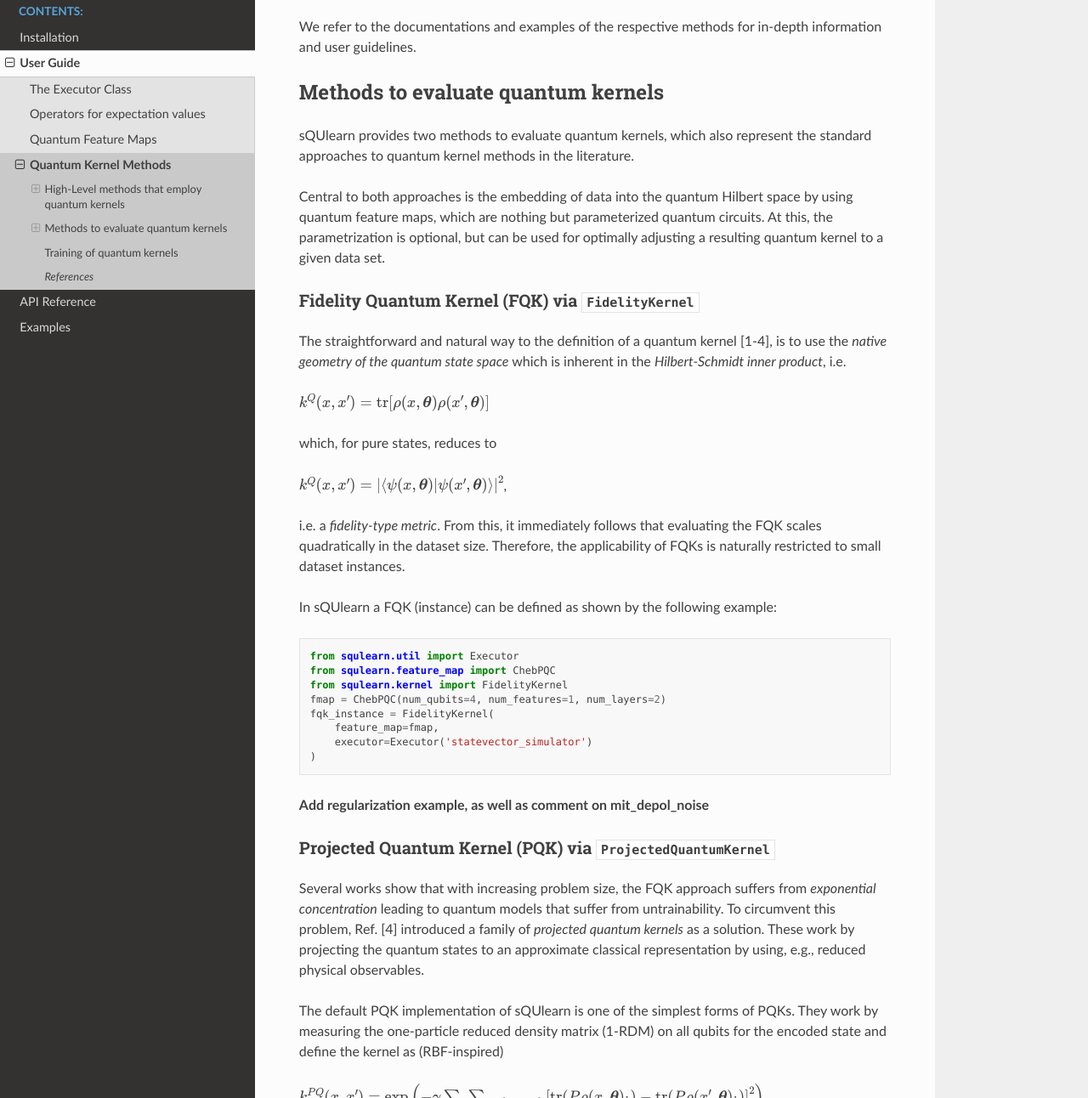
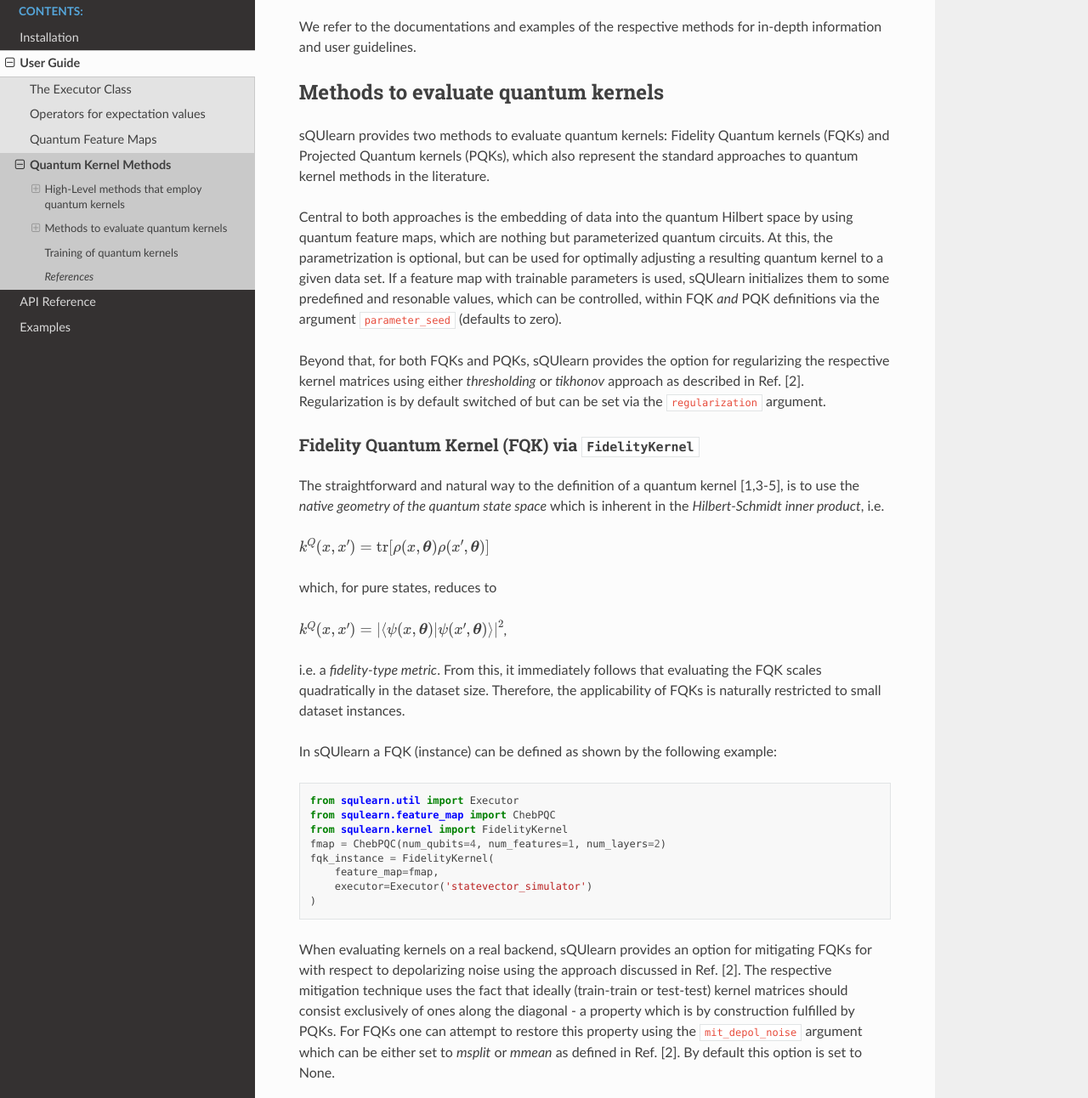
Before and after one commit to sQUlearn/squlearn, a Sphinx documentation site: the page built from docs/user_guide/kernel_methods.rst, in a window 1280 px wide and 1400 px high, scrolled down 1972 px, cut to the strip 108-1400 px from the top of the window. Shown: the whole strip at 85% size. Built offline with Sphinx 7.4.7 and the Read the Docs theme 2.0.0, drawn with Linux system fonts in a browser that asks for light colours; some of the changed text lies outside the part shown.

Commit message:
finalized quantum kernel user guide

```diff
--- a/docs/user_guide/kernel_methods.rst
+++ b/docs/user_guide/kernel_methods.rst
@@ -101,20 +101,28 @@ and user guidelines.
 
 Methods to evaluate quantum kernels
 -----------------------------------
-sQUlearn provides two methods to evaluate quantum kernels, which also represent the
-standard approaches to quantum kernel methods in the literature.
+sQUlearn provides two methods to evaluate quantum kernels: Fidelity Quantum kernels (FQKs) and
+Projected Quantum kernels (PQKs), which also represent the standard approaches to quantum kernel
+methods in the literature.
 
 Central to both approaches is the embedding of data into the quantum Hilbert space by using
 quantum feature maps, which are nothing but parameterized quantum circuits. At this, the
 parametrization is optional, but can be used for optimally adjusting a resulting quantum kernel
-to a given data set.
+to a given data set. If a feature map with trainable parameters is used, sQUlearn initializes
+them to some predefined and resonable values, which can be controlled, within FQK *and* PQK
+definitions via the argument :code:`parameter_seed` (defaults to zero).
+
+Beyond that, for both FQKs and PQKs, sQUlearn provides the option for regularizing the respective
+kernel matrices using either *thresholding* or *tikhonov* approach as described in Ref. [2].
+Regularization is by default switched of but can be set via the :code:`regularization`
+argument.
 
 .. currentmodule:: squlearn.kernel.matrix
 
 Fidelity Quantum Kernel (FQK) via :class:`FidelityKernel`
 #########################################################
 
-The straightforward and natural way to the definition of a quantum kernel [1-4], is to use the
+The straightforward and natural way to the definition of a quantum kernel [1,3-5], is to use the
 *native geometry of the quantum state space* which is inherent in the *Hilbert-Schmidt inner product*,
 i.e.
 
@@ -141,7 +149,14 @@ In sQUlearn a FQK (instance) can be defined as shown by the following example:
         executor=Executor('statevector_simulator')
     )
 
-**Add regularization example, as well as comment on mit_depol_noise**
+When evaluating kernels on a real backend, sQUlearn provides an option for mitigating FQKs for
+with respect to depolarizing noise using the approach discussed in Ref. [2]. The respective
+mitigation technique uses the fact that ideally (train-train or test-test) kernel matrices
+should consist exclusively of ones along the diagonal - a property which is by construction
+fulfilled by PQKs. For FQKs one can attempt to restore this property using the
+:code:`mit_depol_noise` argument which can be either set to *msplit* or *mmean* as defined
+in Ref. [2]. By default this option is set to None.
+
 
 Projected Quantum Kernel (PQK) via :class:`ProjectedQuantumKernel`
 ##################################################################
@@ -196,7 +211,6 @@ one Pauli operator. Beyond that, one can also specify an operator or a list of o
 respective examples in :class:`ProjectedQuantumKernel` or the "Operators for expectation values"
 user guide.
 
-**Add PQK regularization example**
 
 Training of quantum kernels
 ---------------------------
@@ -283,8 +297,10 @@ training and test data and shows how to optimize kernels.
 
 [1] `M. Schuld, "Supervised quantum machine learning models are kernel methods". arXiv:2101.11020v2 (2021). <http://arxiv.org/pdf/2101.11020v2>`_
 
-[2] `M. Schuld and N. Killoran, "Quantum Machine Learning in feature Hilbert spaces". Phys. Rev. Lett. 112(4), 040504 (2019). <https://journals.aps.org/prl/abstract/10.1103/PhysRevLett.122.040504>`_
+[2] `T. Hubregtsen et al., "Training Quantum Embedding Kernels on Near-Term Quantum Computers". arXiv:2105.02276v1 (2021). <https://arxiv.org/pdf/2105.02276.pdf>`_
 
-[3] `S. Jerbi et al., "Quantum machine learning beyond kernel methods". arXiv:2110.13162v3 (2023) <https://arxiv.org/abs/2110.13162>`_
+[3] `M. Schuld and N. Killoran, "Quantum Machine Learning in feature Hilbert spaces". Phys. Rev. Lett. 112(4), 040504 (2019). <https://journals.aps.org/prl/abstract/10.1103/PhysRevLett.122.040504>`_
 
-[4] `H. Y. Huang et al., "Power of data in quantum machine learning". Nat. Commun. 12, 2631 (2021). <https://www.nature.com/articles/s41467-021-22539-9>`_
+[4] `S. Jerbi et al., "Quantum machine learning beyond kernel methods". arXiv:2110.13162v3 (2023) <https://arxiv.org/abs/2110.13162>`_
+
+[5] `H. Y. Huang et al., "Power of data in quantum machine learning". Nat. Commun. 12, 2631 (2021). <https://www.nature.com/articles/s41467-021-22539-9>`_
```
